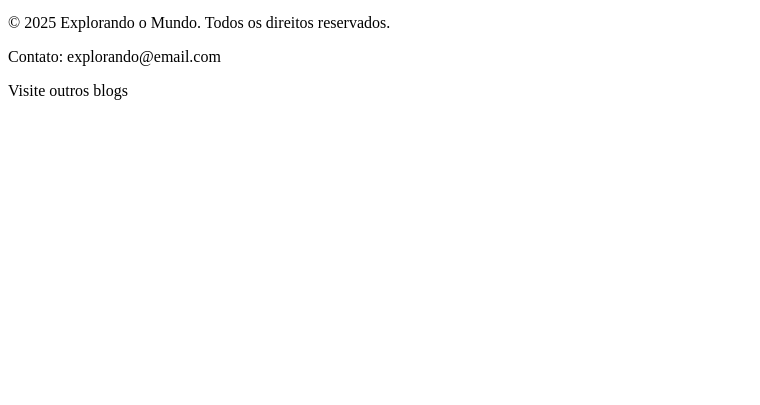
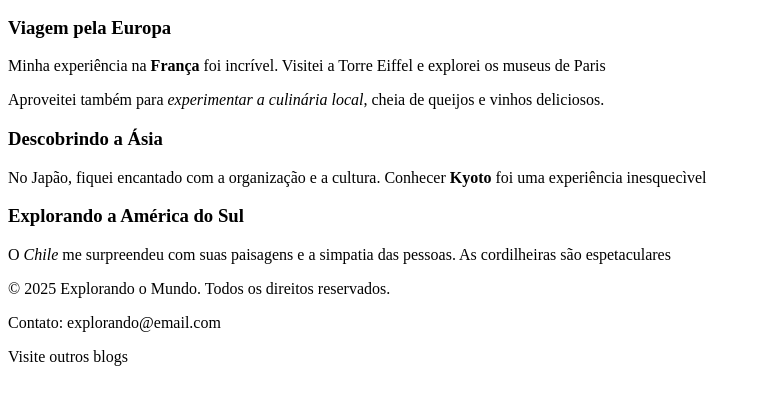
Before and after one commit to SaraCastilhos/explorando-o-mundo, a plain HTML site: page index.html in a window 1280 px wide. Shown: the part 183-588 px from the top of the page, without its empty margins (0-760 px from the left). Drawn offline with Linux system fonts and the light colour scheme.

Commit message:
Criar seção de destinos
Criação da seção de destinos (Europa, Ásia e América do Sul)

```diff
--- a/index.html
+++ b/index.html
@@ -20,6 +20,25 @@
         </nav>
     </header>
 
+    <!--Seção de destinos-->
+    <section id="destinos">
+        <h3>Viagem pela Europa</h3>
+        <article>
+                <p>Minha experiência na <strong>França</strong> foi incrível. Visitei a Torre Eiffel e explorei os museus de Paris</p>
+                <p>Aproveitei também para <em>experimentar a culinária local</em>, cheia de queijos e vinhos deliciosos.</p>
+        </article>
+
+        <h3>Descobrindo a Ásia</h3>
+        <article>
+            <p>No Japão, fiquei encantado com a organização e a cultura. Conhecer <strong>Kyoto</strong> foi uma experiência inesquecìvel</p>
+        </article>
+
+        <h3>Explorando a América do Sul</h3>
+        <article>
+            <p>O <em>Chile</em> me surpreendeu com suas paisagens e a simpatia das pessoas. As cordilheiras são espetaculares</p>
+        </article>
+    </section>
+
     <footer>
         <p>&copy; 2025 Explorando o Mundo. Todos os direitos reservados.</p>
         <p>Contato: explorando@email.com</p>
```
